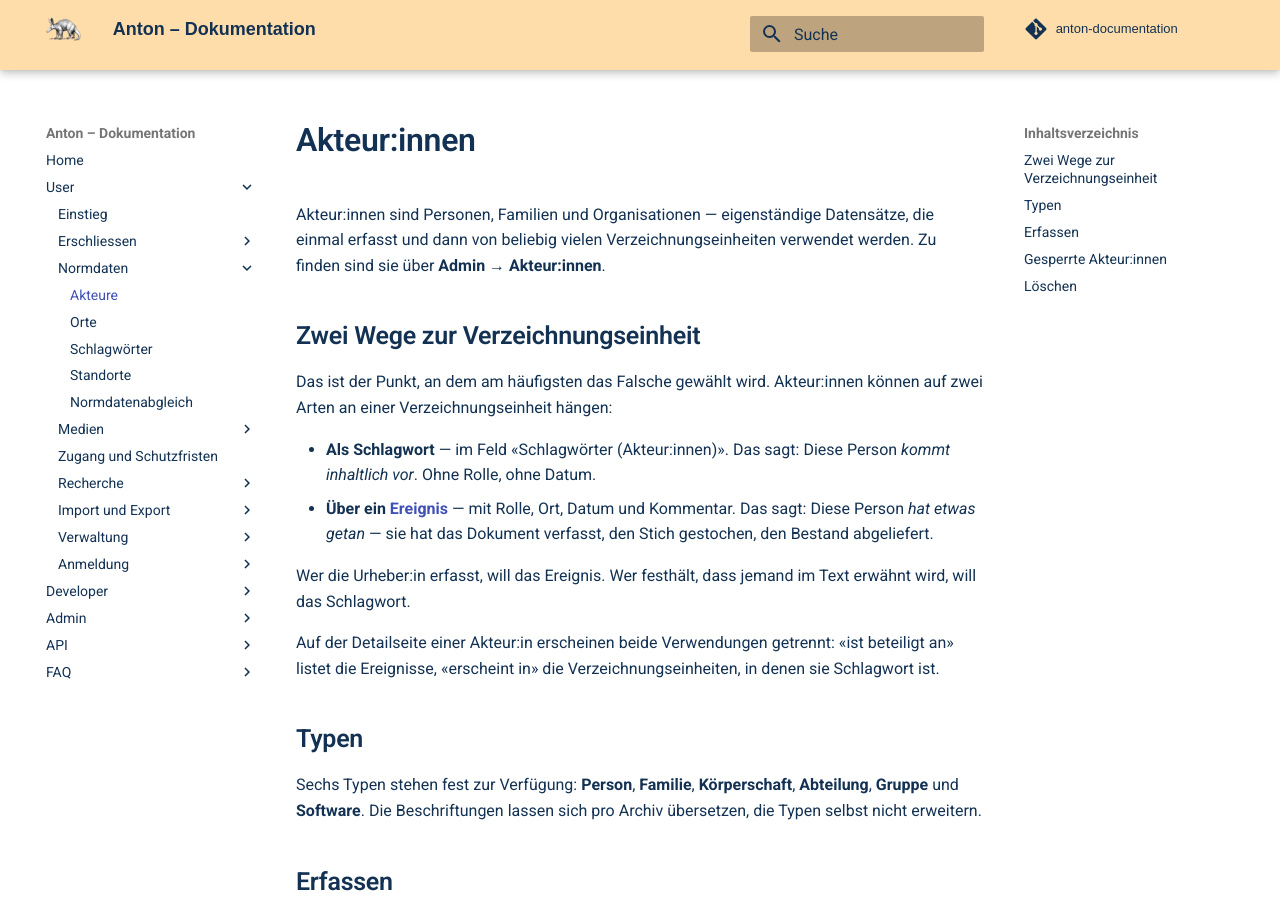
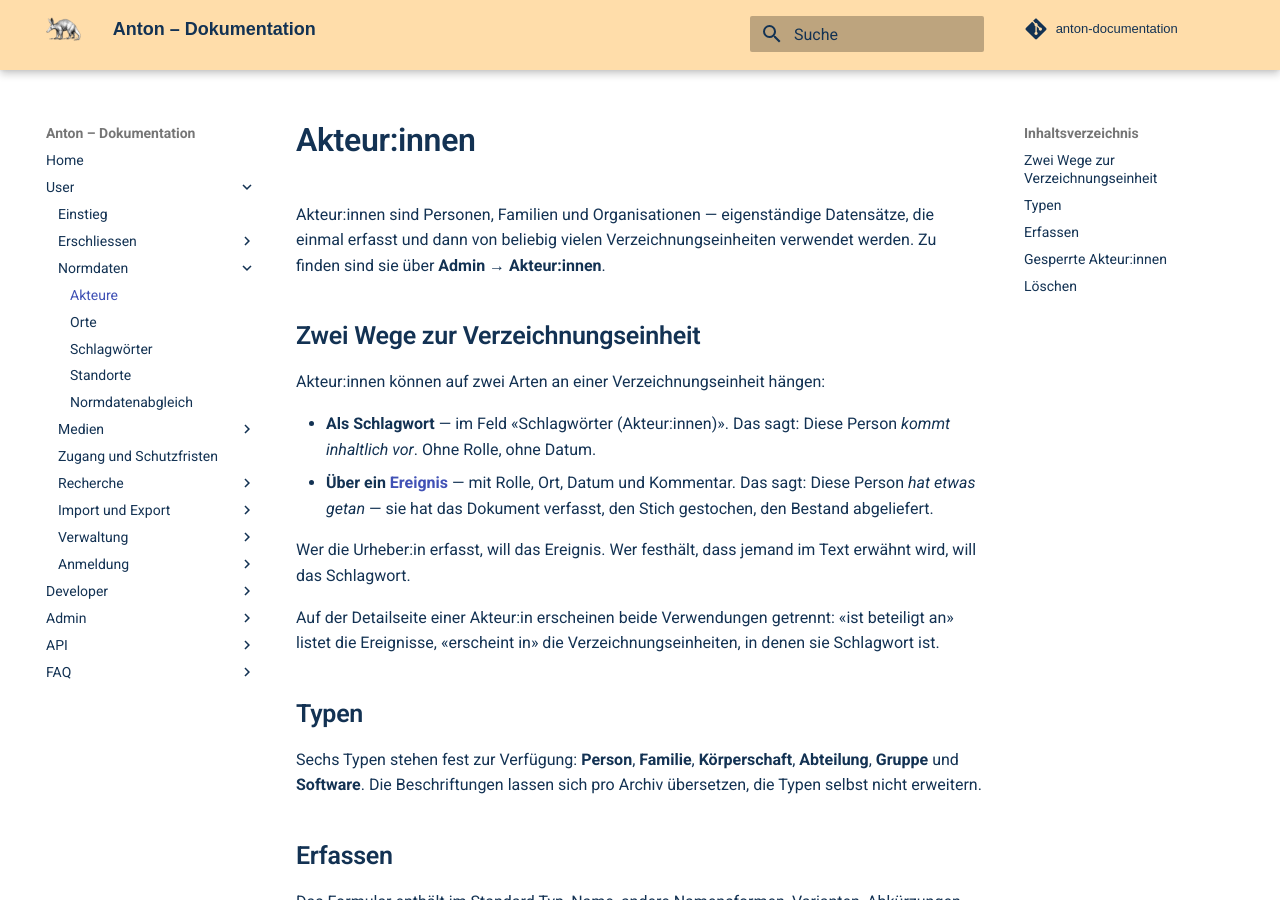
Before and after one commit to kraenzle-ritter/anton-documentation, an MkDocs documentation site: the page built from docs/user/actors.md, in a window 1280 px wide and 900 px high. Built offline with MkDocs 1.6.1 and Material for MkDocs 9.7.7, drawn with Linux system fonts in a browser that asks for light colours; some web fonts are replaced; comment, search, counter and statistics services are not loaded.

Commit message:
docs: Redaktionelle Anpassungen (actors, media)
- actors.md: einleitenden Satz "Das ist der Punkt ..." entfernt
- media.md: Hinweis ergaenzt, dass eine Format-Erweiterung bei Bedarf
  jederzeit einfach implementierbar ist

```diff
--- a/docs/user/actors.md
+++ b/docs/user/actors.md
@@ -6,8 +6,7 @@ verwendet werden. Zu finden sind sie über **Admin → Akteur:innen**.
 
 ## Zwei Wege zur Verzeichnungseinheit
 
-Das ist der Punkt, an dem am häufigsten das Falsche gewählt wird. Akteur:innen
-können auf zwei Arten an einer Verzeichnungseinheit hängen:
+Akteur:innen können auf zwei Arten an einer Verzeichnungseinheit hängen:
 
 - **Als Schlagwort** — im Feld «Schlagwörter (Akteur:innen)». Das sagt: Diese Person
   *kommt inhaltlich vor*. Ohne Rolle, ohne Datum.
```
Also changed, not shown: docs/user/media.md (+1 -1 lines).
